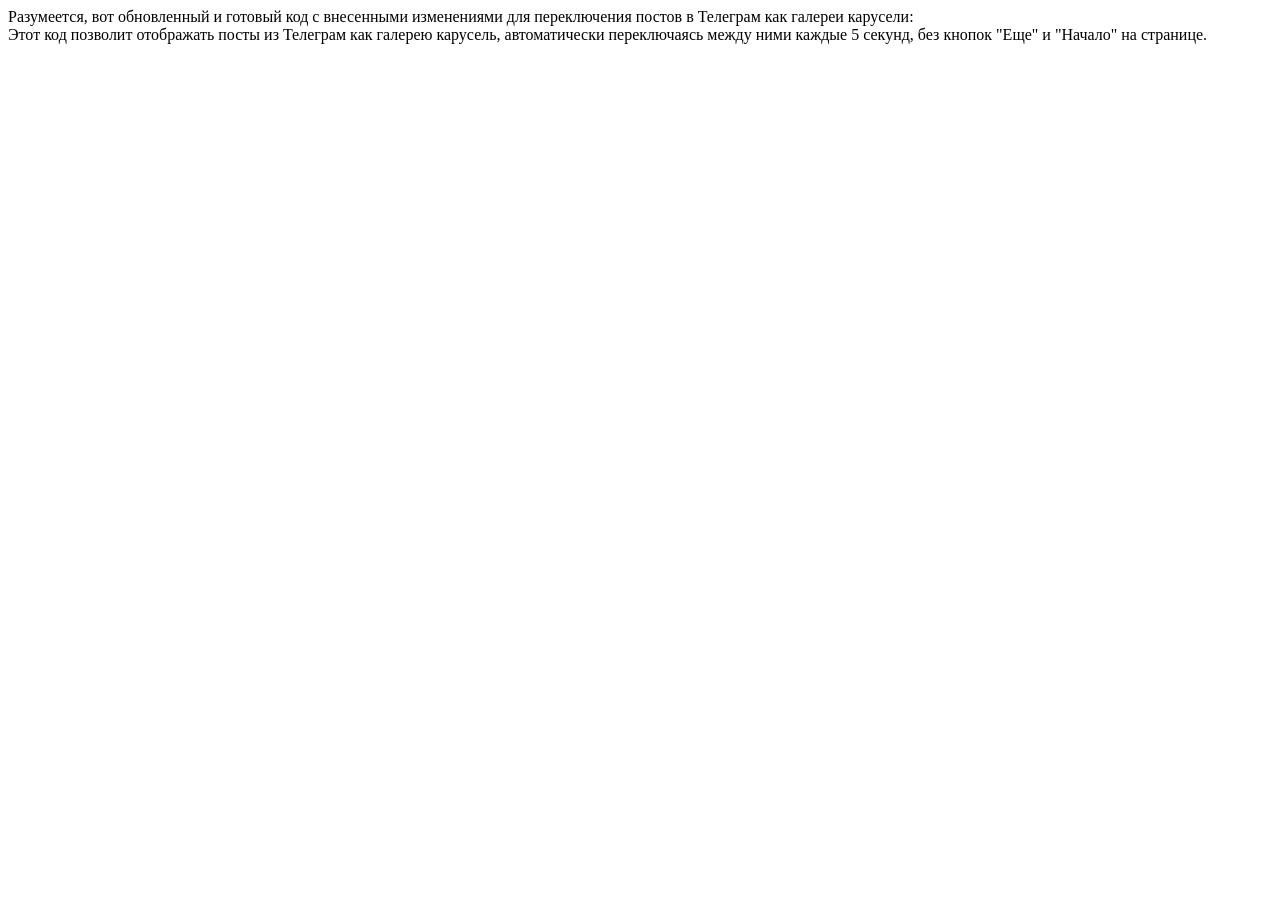
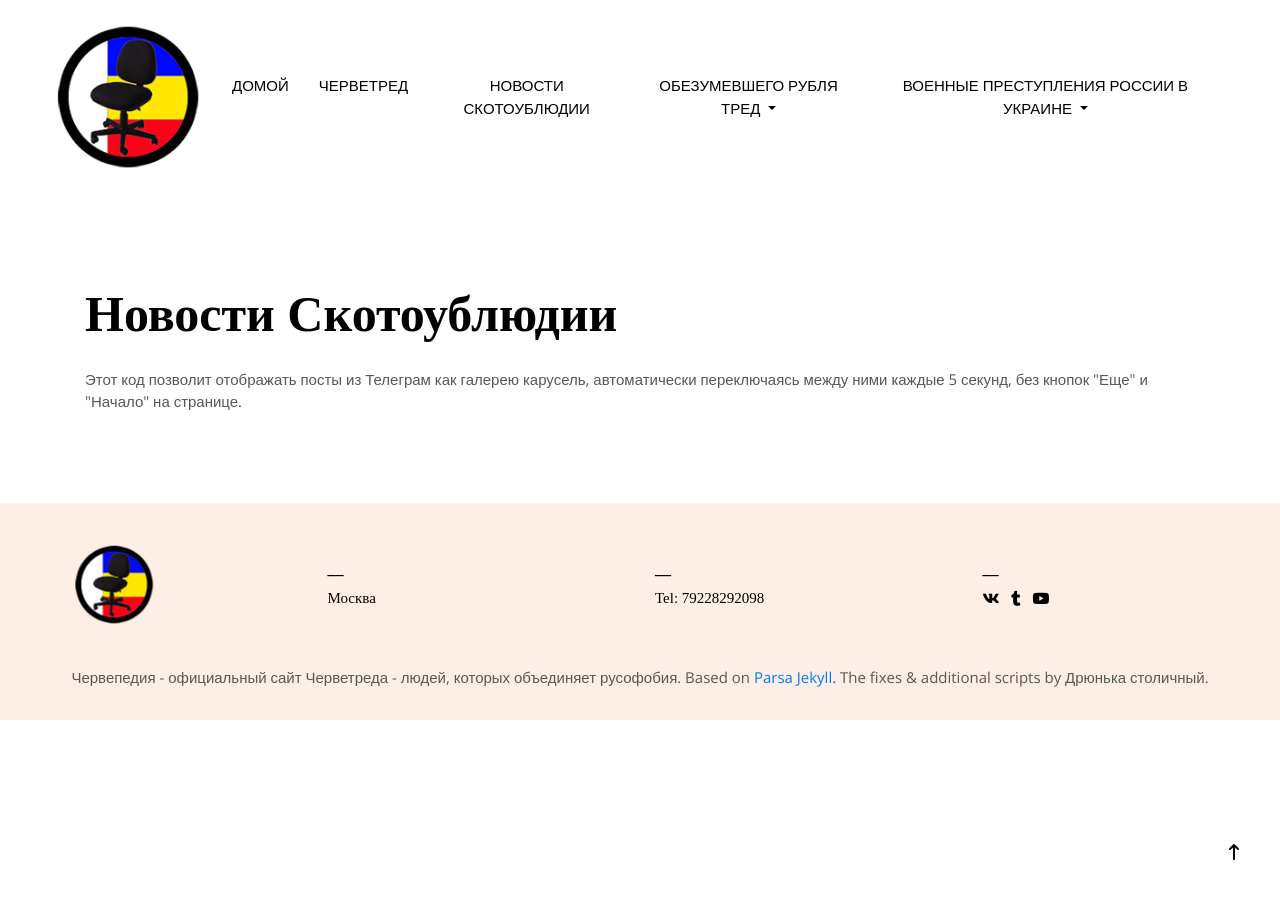
Before and after one commit to chervetred/chervetred.github.io, a Jekyll site: the page built from _pages/teesttg.html, in a window 1280 px wide. Built offline with Jekyll 4.4.1, drawn with Linux system fonts in a browser that asks for light colours; some web fonts are replaced; a script that is not in the unit is left out; comment, search, counter and statistics services are not loaded.

Commit message:
Update teesttg.html

```diff
--- a/_pages/teesttg.html
+++ b/_pages/teesttg.html
@@ -1,4 +1,10 @@
-Разумеется, вот обновленный и готовый код с внесенными изменениями для переключения постов в Телеграм как галереи карусели:
+---
+layout: page
+title: Новости Скотоублюдии
+permalink: /russia_news/
+keywords: червепедия, черветред, черветред - это, кинаман, миопатия, павел гринев, червепедия зеркало
+image:
+---
 
 <!DOCTYPE html>
 <html lang="ru">
```
